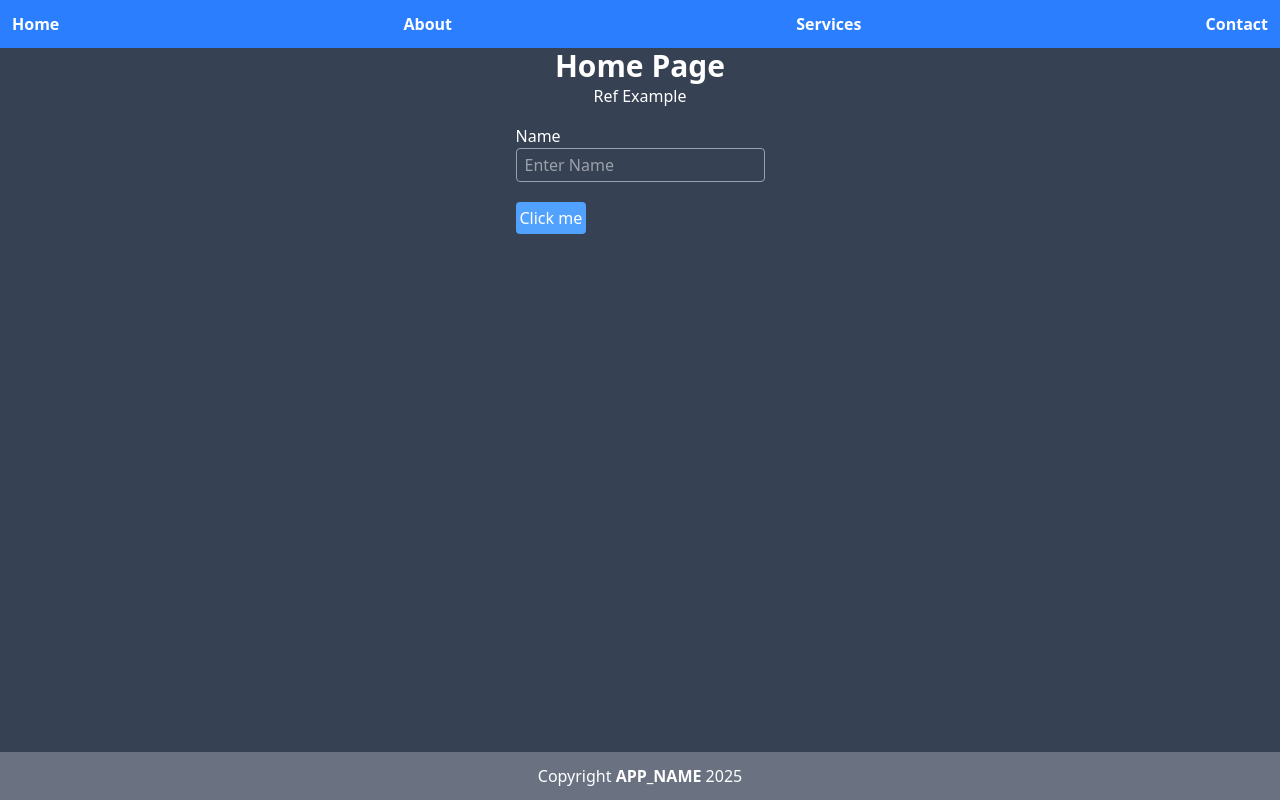
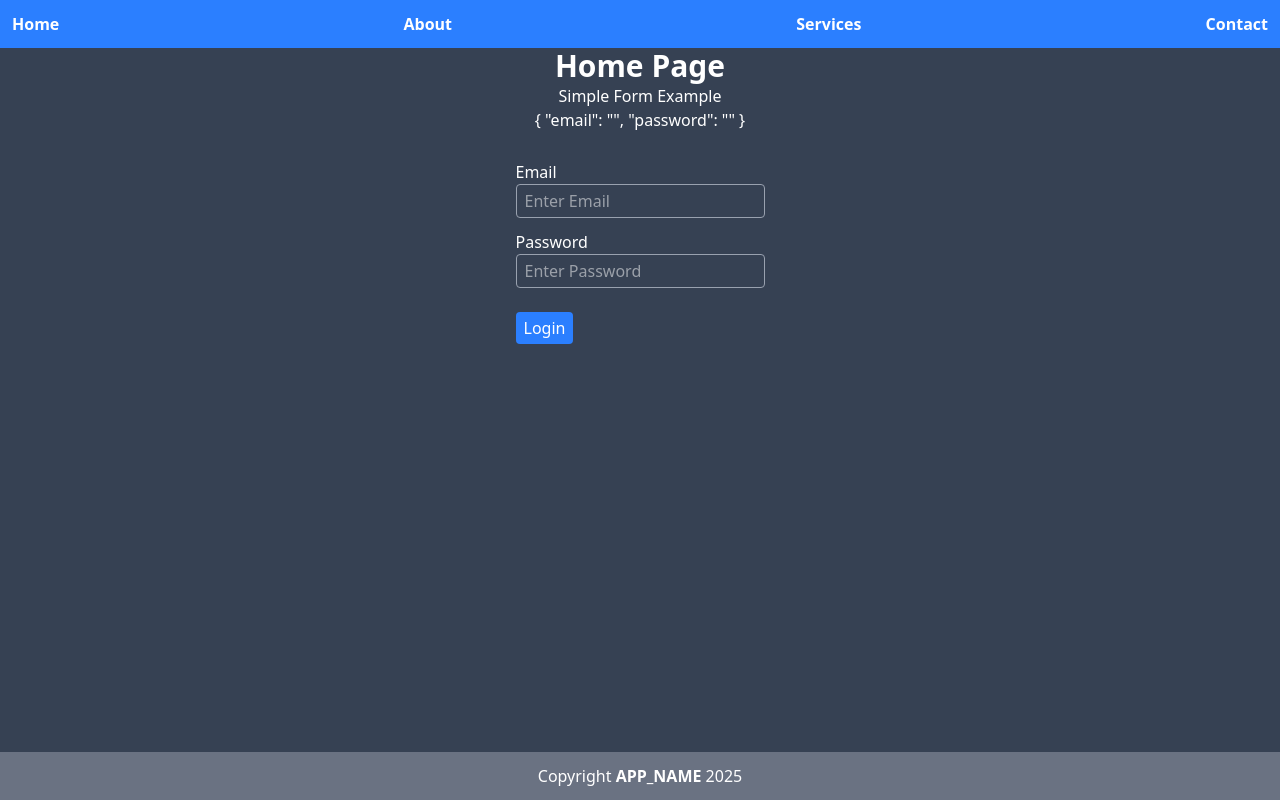
Before and after one commit to TechnicalSabir/vue-practice, a Vue app: page / in a window 1280 px wide. Built offline with nearby package versions, Linux system fonts and the light colour scheme.

Commit message:
PR-22: Simple Form

```diff
--- a/src/views/Home.vue
+++ b/src/views/Home.vue
@@ -1,29 +1,41 @@
 <script>
 export default {
   name: "Home",
+  data() {
+    return {
+      formData: {
+        email: "",
+        password: ""
+      }
+    }
+  },
   methods: {
-    getData() {
-      const elem = this.$refs.input;
-      elem.focus();
-      console.log(elem.value);
-      elem.style.color = "red";
+    handleLogin() {
+      console.warn("login data", this.formData);
     }
   }
-
 }
 </script>
 <template>
   <main class="flex justify-center items-center flex-col">
     <h1 class="text-3xl font-bold">Home Page</h1>
-    <h1>Ref Example</h1>
+    <h1>Simple Form Example</h1>
+    <p>{{ formData }}</p>
 
     <div class="my-4">
-      <div class="form-control">
-        <label for="">Name</label>
-        <input type="text" class="border border-gray-400 py-1 px-2 rounded-sm block" placeholder="Enter Name"
-          ref="input">
-      </div>
-      <button @click="getData" class="bg-blue-400 p-1 rounded-sm mt-5">Click me</button>
+      <form action="">
+        <div class="form-control my-3">
+          <label for="">Email</label>
+          <input type="email" class="border border-gray-400 py-1 px-2 rounded-sm block" placeholder="Enter Email"
+            v-model="formData.email">
+        </div>
+        <div class="form-control my-3">
+          <label for="">Password</label>
+          <input type="text" class="border border-gray-400 py-1 px-2 rounded-sm block" placeholder="Enter Password"
+            v-model="formData.password">
+        </div>
+        <button type="button" @click="handleLogin" class="bg-blue-500 py-1 px-2 rounded-sm my-3">Login</button>
+      </form>
     </div>
   </main>
 </template>
```
